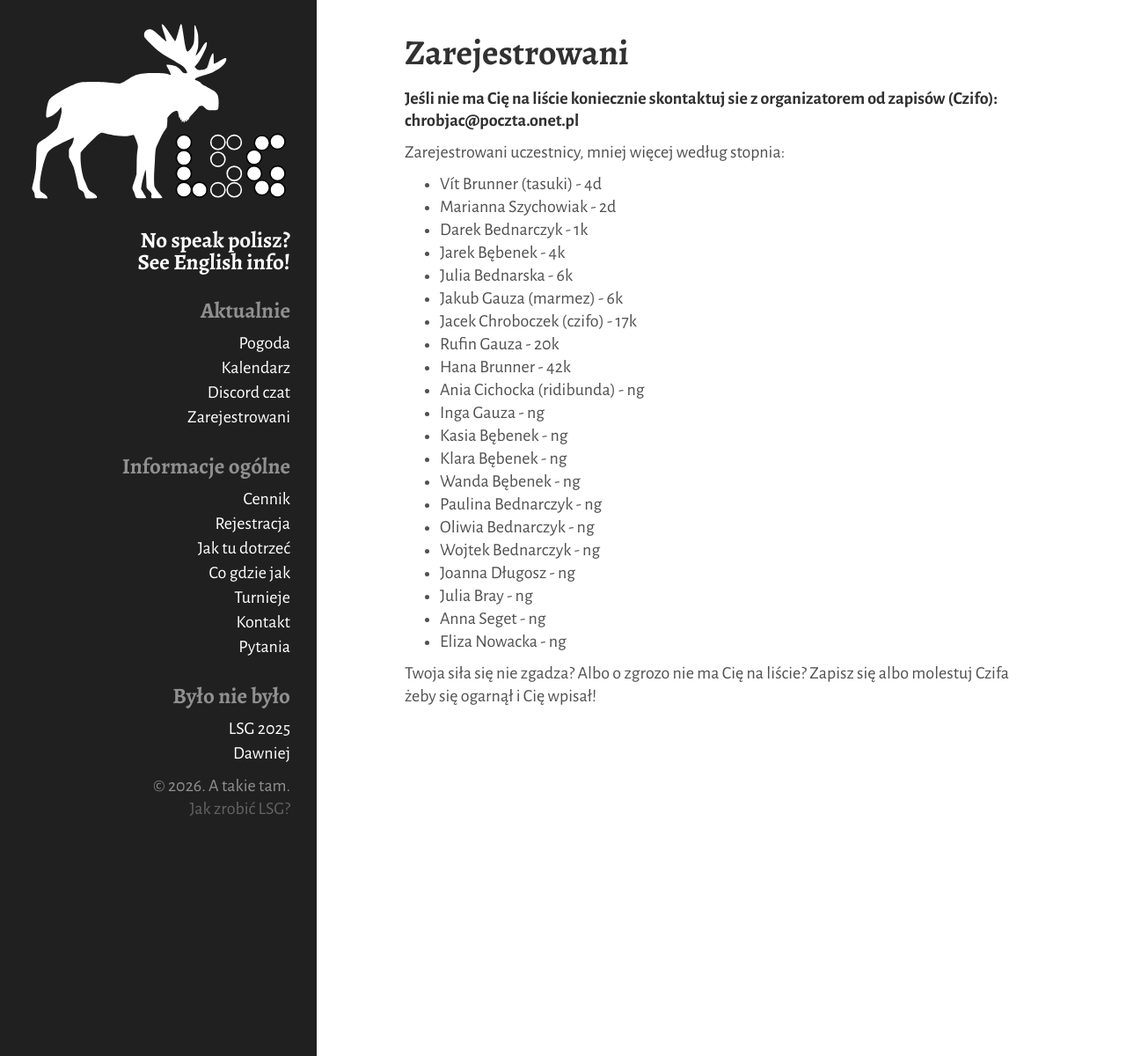
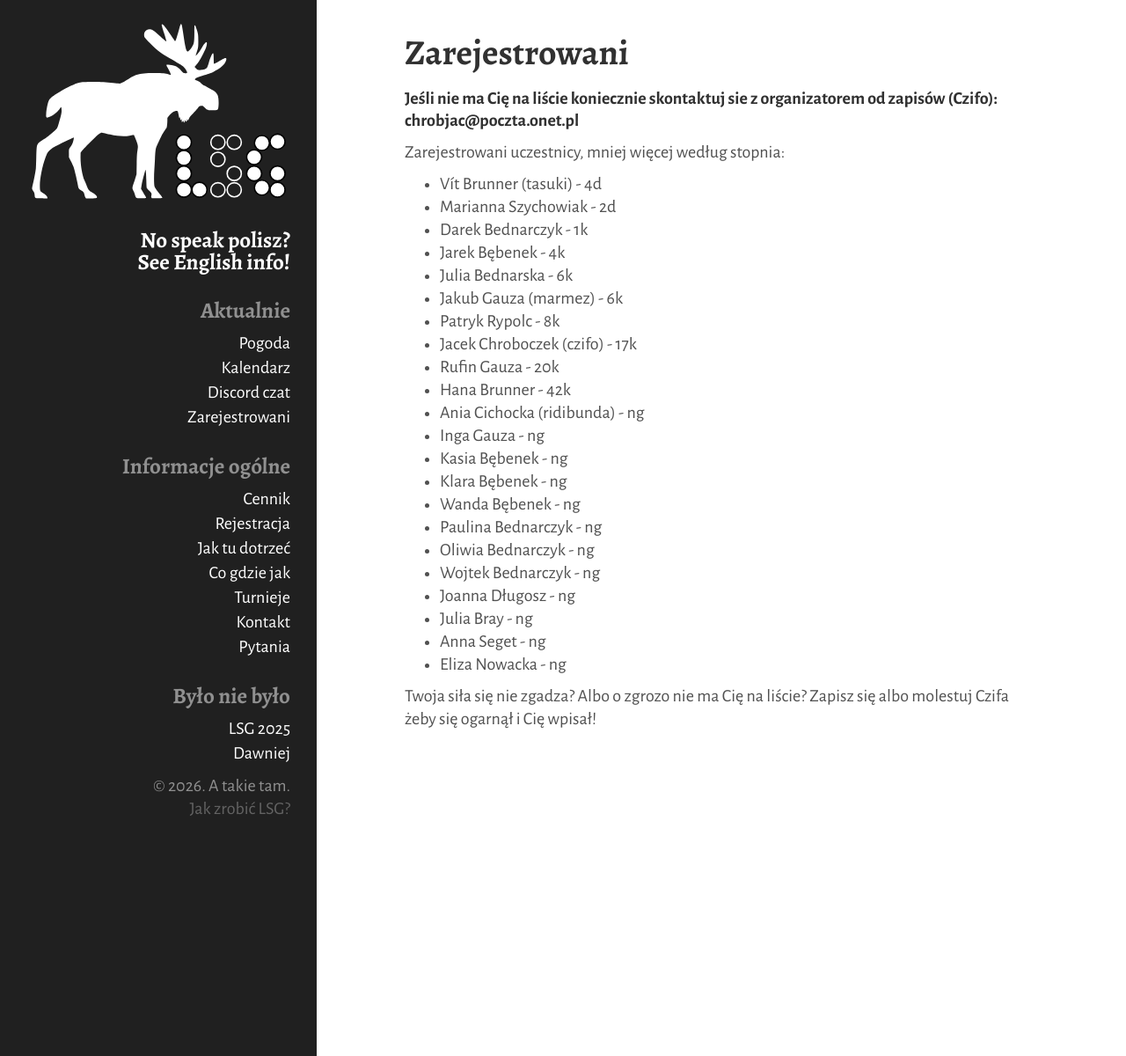
Before and after one commit to tasuki/lsg, a Jekyll site: the page built from _pages/zarejestrowani.md, in a window 1280 px wide. Shown: the whole page at 88% size. Built offline with Jekyll 4.4.1, drawn with Linux system fonts in a browser that asks for light colours.

Commit message:
Update zarejestrowani.md

```diff
--- a/_pages/zarejestrowani.md
+++ b/_pages/zarejestrowani.md
@@ -15,6 +15,7 @@ Zarejestrowani uczestnicy, mniej więcej według stopnia:
 - Jarek Bębenek - 4k
 - Julia Bednarska - 6k
 - Jakub Gauza (marmez) - 6k
+- Patryk Rypolc - 8k
 - Jacek Chroboczek (czifo) - 17k
 - Rufin Gauza - 20k
 - Hana Brunner - 42k
```
